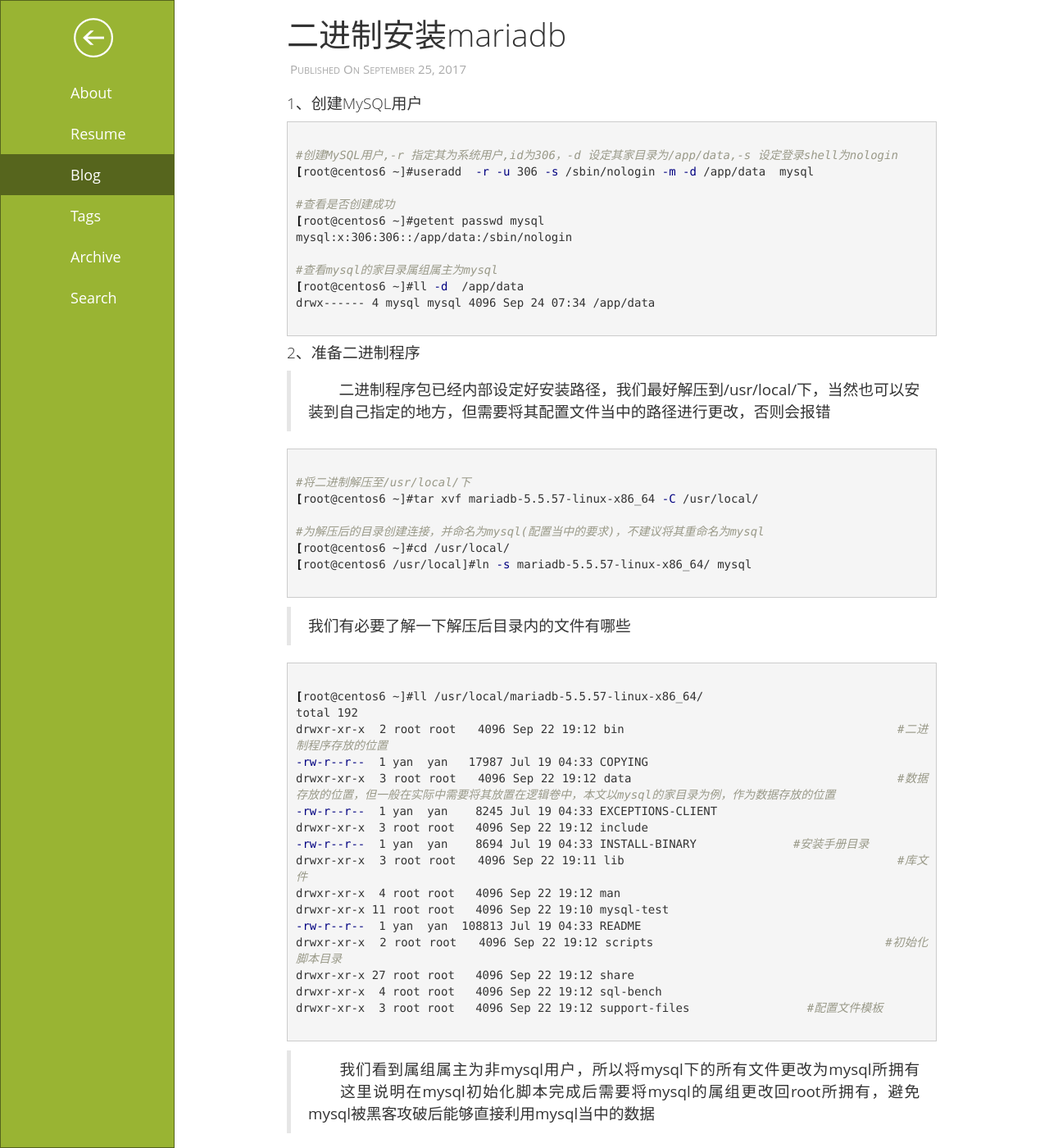
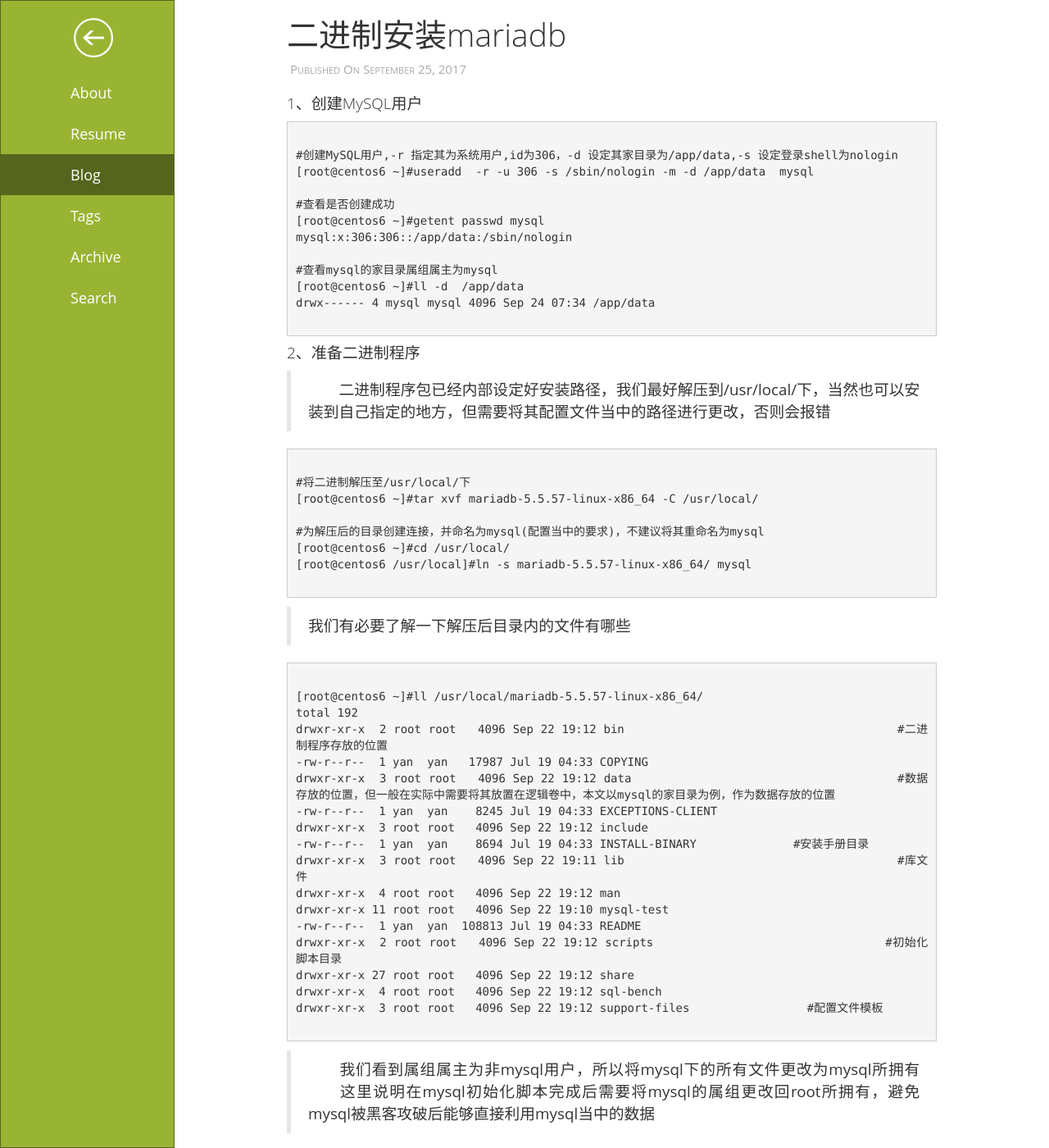
Before and after one commit to daysunshine/daysunshine.github.io, a Jekyll site: the page built from _posts/2017-09-25-linux-mariadb-binary-installtion.md, in a window 1280 px wide and 1400 px high. Shown: the whole window at 82% size. Built offline with Jekyll 4.4.1, drawn with Linux system fonts in a browser that asks for light colours; comment, search, counter and statistics services are not loaded; some of the changed text lies outside the part shown.

Commit message:
Update 2017-09-25-linux-mariadb-binary-installtion.md

````diff
--- a/_posts/2017-09-25-linux-mariadb-binary-installtion.md
+++ b/_posts/2017-09-25-linux-mariadb-binary-installtion.md
@@ -9,7 +9,7 @@
 
 #### 1、创建MySQL用户
 
-```shell
+```
 
 #创建MySQL用户,-r 指定其为系统用户,id为306，-d 设定其家目录为/app/data,-s 设定登录shell为nologin
 [root@centos6 ~]#useradd  -r -u 306 -s /sbin/nologin -m -d /app/data  mysql
@@ -28,7 +28,7 @@
 
 > &emsp;&emsp;二进制程序包已经内部设定好安装路径，我们最好解压到/usr/local/下，当然也可以安装到自己指定的地方，但需要将其配置文件当中的路径进行更改，否则会报错
 
-```shell
+```
 
 #将二进制解压至/usr/local/下
 [root@centos6 ~]#tar xvf mariadb-5.5.57-linux-x86_64 -C /usr/local/
@@ -41,7 +41,7 @@
 
 > 我们有必要了解一下解压后目录内的文件有哪些
 
-```shell
+```
 
 [root@centos6 ~]#ll /usr/local/mariadb-5.5.57-linux-x86_64/
 total 192
@@ -65,7 +65,7 @@
 > &emsp;&emsp;我们看到属组属主为非mysql用户，所以将mysql下的所有文件更改为mysql所拥有
 > &emsp;&emsp;这里说明在mysql初始化脚本完成后需要将mysql的属组更改回root所拥有，避免mysql被黑客攻破后能够直接利用mysql当中的数据
 
-```shell
+```
 
 [root@centos6 /usr/local]#chown -R mysql.mysql mysql/*
 
@@ -73,7 +73,7 @@
 
 #### 3、创建数据库文件
 
-```shell
+```
 
 #切换至mysql目录，否则会报错
 [root@centos6 ~]#cd /usr/local/mysql
@@ -94,7 +94,7 @@
 
 > &emsp;&emsp;二进制当中的配置文件查找次序为: ~/.my.cnf--> --default-extra-file=/PATH/TO/CONF_FILE --> /etc/mysql/my.cnf --> /etc/my.cnf
 
-```shell
+```
 
 #创建配置文件的目录
 mkdir  /etc/mysql/
@@ -148,7 +148,7 @@
 
 > &emsp;&emsp;二进制安装时环境变量找不到mysql的二进制执行命令，为了方便需要手动添加至环境变量里，而不用写其绝对路径
 
-```shell
+```
 
 #添加环境变量路径
 [root@centos6 /usr/local/mysql]#vim  /etc/profile.d/mysql.sh
````
